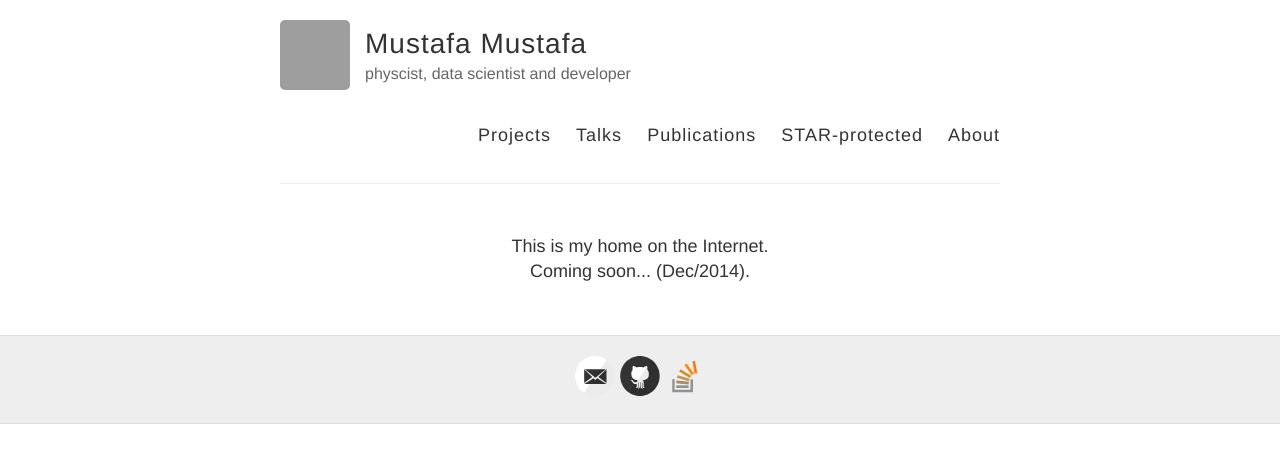
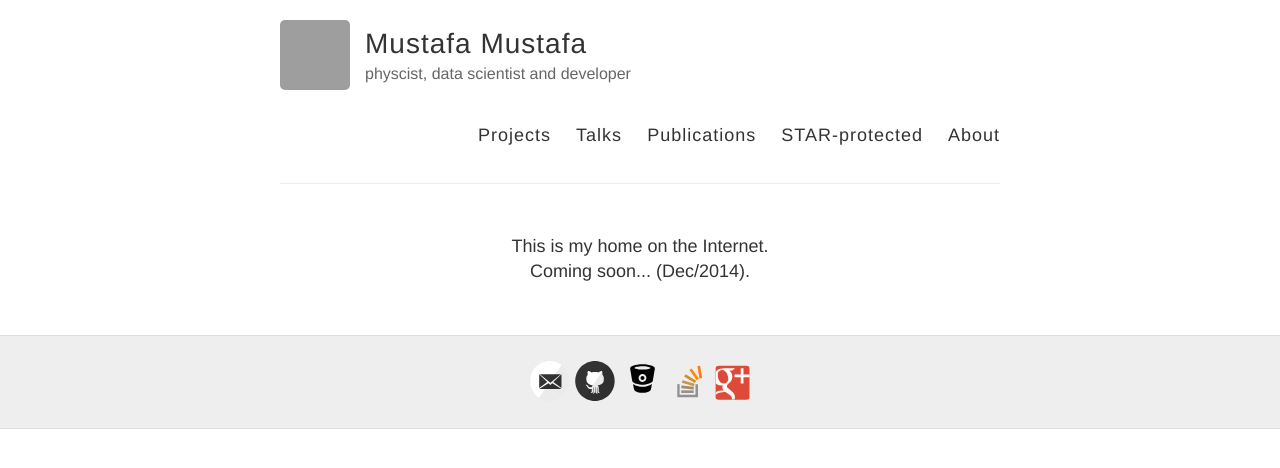
Before and after one commit to MustafaMustafa/MustafaMustafa.github.io, a Jekyll site: the page built from index.html, in a window 1280 px wide. Shown: the top 468 px of the page. Built offline with Jekyll 4.4.1, drawn with Linux system fonts in a browser that asks for light colours; grey boxes are pictures that could not be loaded.

Commit message:
add googleplus and bitbucket to footer-links

```diff
--- a/_config.yml
+++ b/_config.yml
@@ -28,6 +28,8 @@ footer-links:
   rss: # just type anything here for a working RSS icon, make sure you set the "url" above!
   twitter:
   stackoverflow: users/2030653/mustafa-mustafa # your stackoverflow profile, e.g. "users/50476/bart-kiers"
+  googleplus: MustafaKMustafa
+  bitbucket: mmustafa
 
 # Your disqus shortname, entering this will enable commenting on posts
 disqus: Mustafa
--- a/_includes/svg-icons.html
+++ b/_includes/svg-icons.html
@@ -3,9 +3,11 @@
           {% if site.footer-links.facebook %}<a href="http://facebook.com/{{ site.footer-links.facebook }}">{% include svg-icons/facebook.html %}</a>{% endif %}
           {% if site.footer-links.flickr %}<a href="http://flickr.com/{{ site.footer-links.flickr }}">{% include svg-icons/flickr.html %}</a>{% endif %}
           {% if site.footer-links.github %}<a href="http://github.com/{{ site.footer-links.github }}">{% include svg-icons/github.html %}</a>{% endif %}
+          {% if site.footer-links.bitbucket %}<a href="https://bitbucket.org/{{ site.footer-links.bitbucket }}">{% include svg-icons/bitbucket.svg %}</a>{% endif %}
+          {% if site.footer-links.stackoverflow %}<a href="http://stackoverflow.com/{{ site.footer-links.stackoverflow }}">{% include svg-icons/stackoverflow.html %}</a>{% endif %}
           {% if site.footer-links.instagram %}<a href="http://instagram.com/{{ site.footer-links.instagram }}">{% include svg-icons/instagram.html %}</a>{% endif %}
           {% if site.footer-links.linkedin %}<a href="http://linkedin.com/in/{{ site.footer-links.linkedin }}">{% include svg-icons/linkedin.html %}</a>{% endif %}
           {% if site.footer-links.pinterest %}<a href="http://pinterest.com/{{ site.footer-links.pinterest }}">{% include svg-icons/pinterest.html %}</a>{% endif %}
           {% if site.footer-links.rss %}<a href="{{ site.baseurl }}/feed.xml">{% include svg-icons/rss.html %}</a>{% endif %}
           {% if site.footer-links.twitter %}<a href="http://twitter.com/{{ site.footer-links.twitter }}">{% include svg-icons/twitter.html %}</a>{% endif %}
-          {% if site.footer-links.stackoverflow %}<a href="http://stackoverflow.com/{{ site.footer-links.stackoverflow }}">{% include svg-icons/stackoverflow.html %}</a>{% endif %}
+          {% if site.footer-links.googleplus %}<a href="http://plus.google.com/+{{ site.footer-links.googleplus }}">{% include svg-icons/googleplus.svg %}</a>{% endif %}
```
Also changed, not shown: _includes/svg-icons/bitbucket.svg (added), _includes/svg-icons/googleplus.svg (added).
